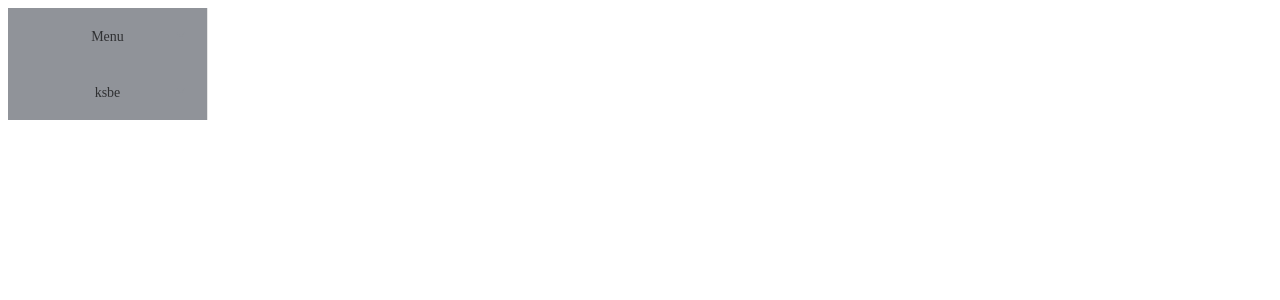
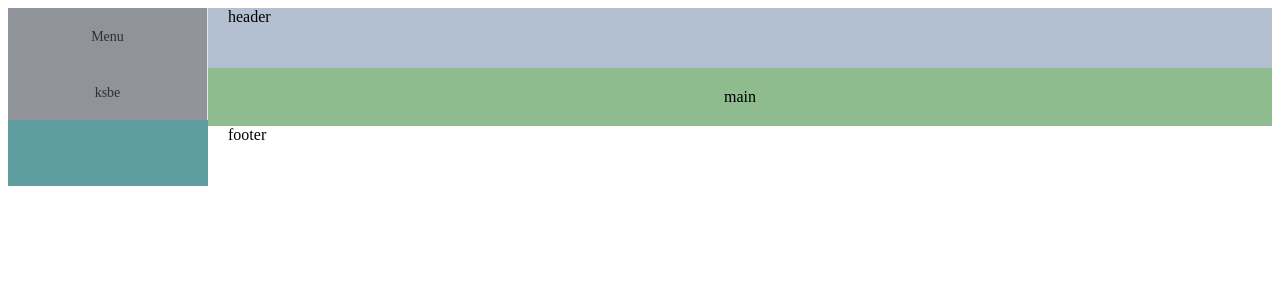
Before and after one commit to overlookart/ArtWebsite, a Vue app: page / in a window 1280 px wide. Shown: the top 300 px of the page. Built offline with nearby package versions, Linux system fonts and the light colour scheme.

Commit message:
更新布局

```diff
--- a/src/App.vue
+++ b/src/App.vue
@@ -4,6 +4,12 @@
             <el-aside width="200px">
                 <nav-menu></nav-menu>
             </el-aside>
+
+            <el-container>
+                <el-header>header</el-header>
+                <el-main>main</el-main>
+                <el-footer>footer</el-footer>
+            </el-container>
         </el-container>
     </div>
 </template>
@@ -34,4 +40,7 @@ export default {
     text-align: center;
     background-color: darkseagreen;
 }
+#app {
+    width: 100%;
+}
 </style>
```
